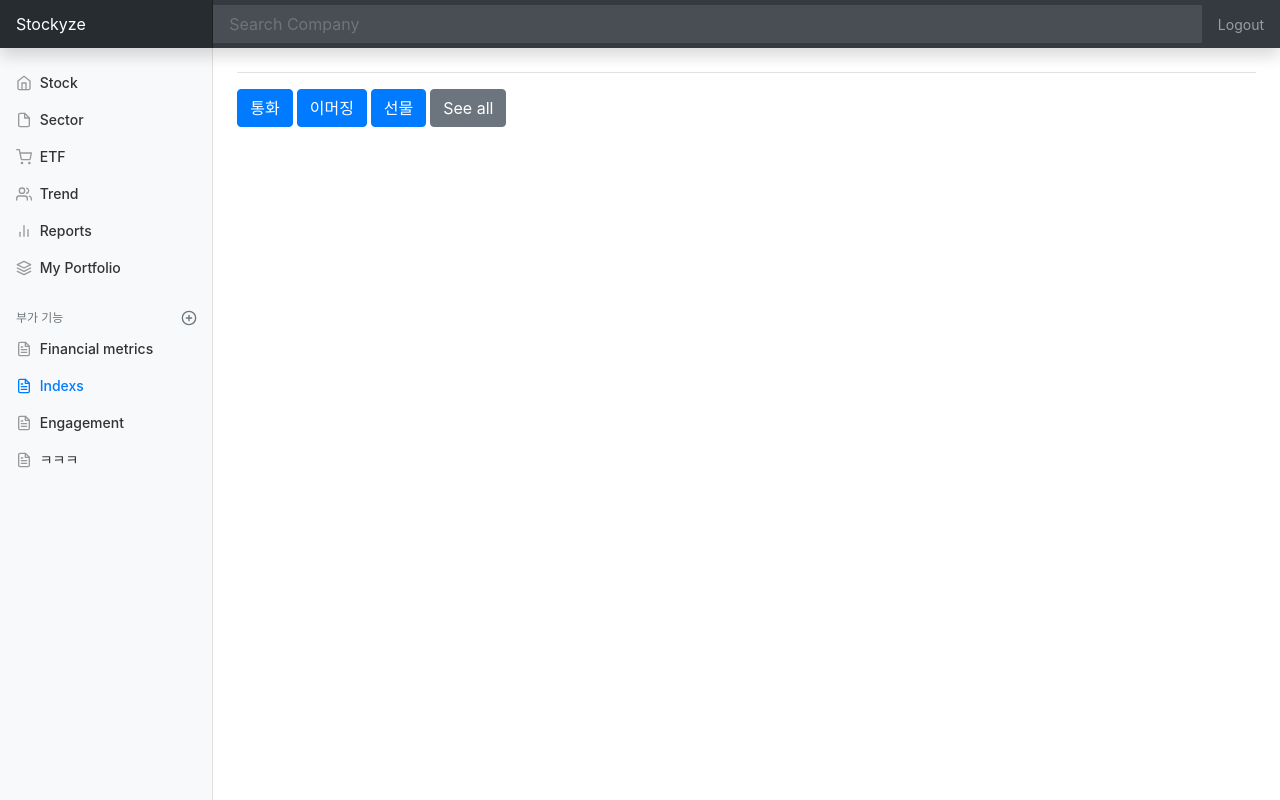
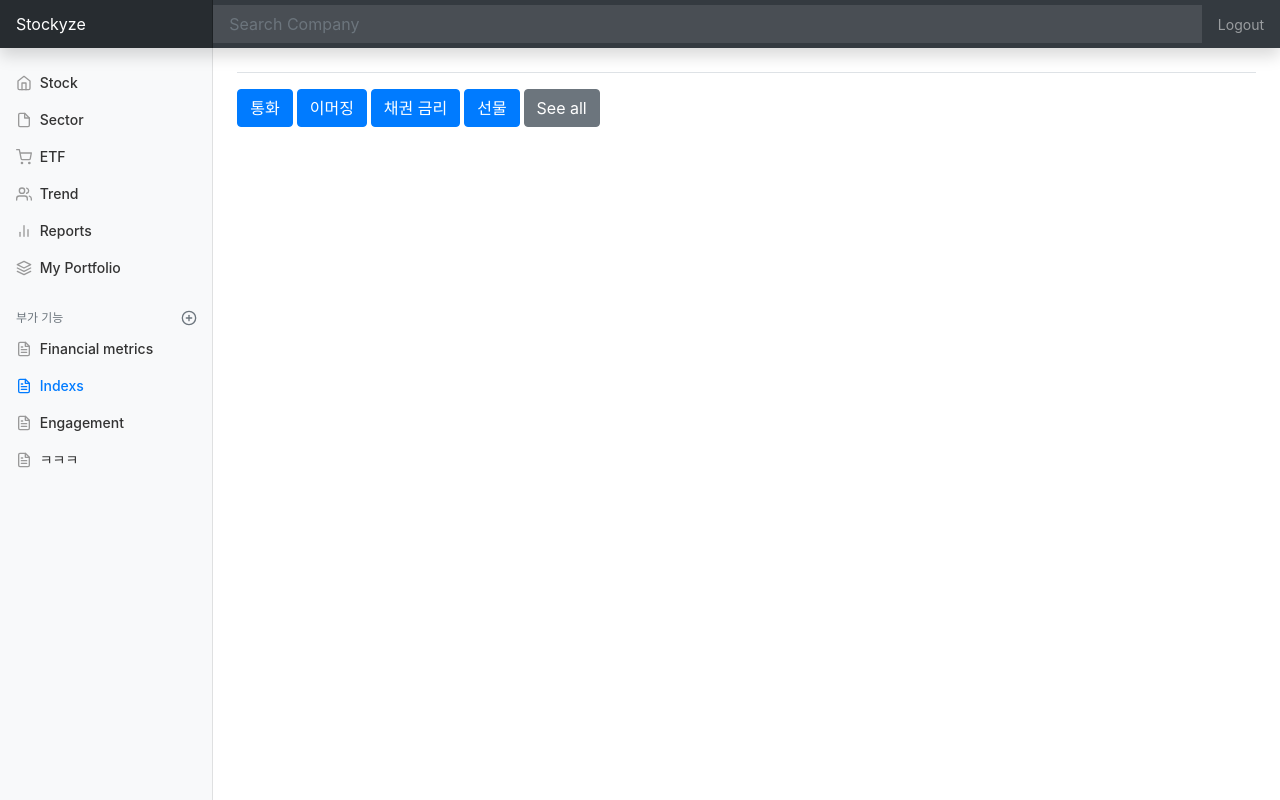
Before and after one commit to sanggi-wjg/django_study, a Django app: page /func/indexs in a window 1280 px wide. Run offline with Django 3.2, Linux system fonts and the light colour scheme; the visitor is signed in with stand-in values (Sample User, id 1); some libraries are stand-ins or nearby versions.

```diff
--- a/template/func/index_site_list.html
+++ b/template/func/index_site_list.html
@@ -50,6 +50,9 @@
     <button class="btn btn-primary" type="button" data-toggle="collapse" data-target="#emerging"
             aria-expanded="false" aria-controls="emerging">이머징
     </button>
+    <button class="btn btn-primary" type="button" data-toggle="collapse" data-target="#bonds"
+            aria-expanded="false" aria-controls="futures">채권 금리
+    </button>
     <button class="btn btn-primary" type="button" data-toggle="collapse" data-target="#futures"
             aria-expanded="false" aria-controls="futures">선물
     </button>
@@ -76,6 +79,16 @@
                 <div class="card card-body">
                     이머징 마켓<a href="https://kr.investing.com/indices/msci-emerging-markets" target="_blank">https://kr.investing.com/indices/msci-emerging-markets</a>
                     이머징 통화<a href="https://kr.investing.com/indices/msci-intl-em-currency" target="_blank">https://kr.investing.com/indices/msci-intl-em-currency</a>
+                </div>
+            </div>
+        </div>
+    </div>
+    <div class="row">
+        <div class="col">
+            <div class="collapse multi-collapse" id="bonds">
+                <div class="card card-body">
+                    한국 채권 금리<a href="https://kr.investing.com/rates-bonds/south-korea-government-bonds" target="_blank">https://kr.investing.com/rates-bonds/south-korea-government-bonds</a>
+                    미국 채권 금리<a href="https://kr.investing.com/rates-bonds/usa-government-bonds" target="_blank">https://kr.investing.com/rates-bonds/usa-government-bonds</a>
                 </div>
             </div>
         </div>
--- a/template/sector/sector_detail.html
+++ b/template/sector/sector_detail.html
@@ -70,7 +70,7 @@
 
     <h6>Companies</h6>
     {% for stock in stock_list %}
-        <span href="/stocks/company/{{ stock.stock_code }}" class="badge badge-primary">{{ stock.stock_name }}</span>
+        <a href="/stocks/company/{{ stock.stock_code }}" class="badge badge-primary">{{ stock.stock_name }}</a>
     {% endfor %}
     <hr>
 
```
Also changed, not shown: apps/third_party/fdr/test/test_normalization_plot.py (+1 -0 lines).
